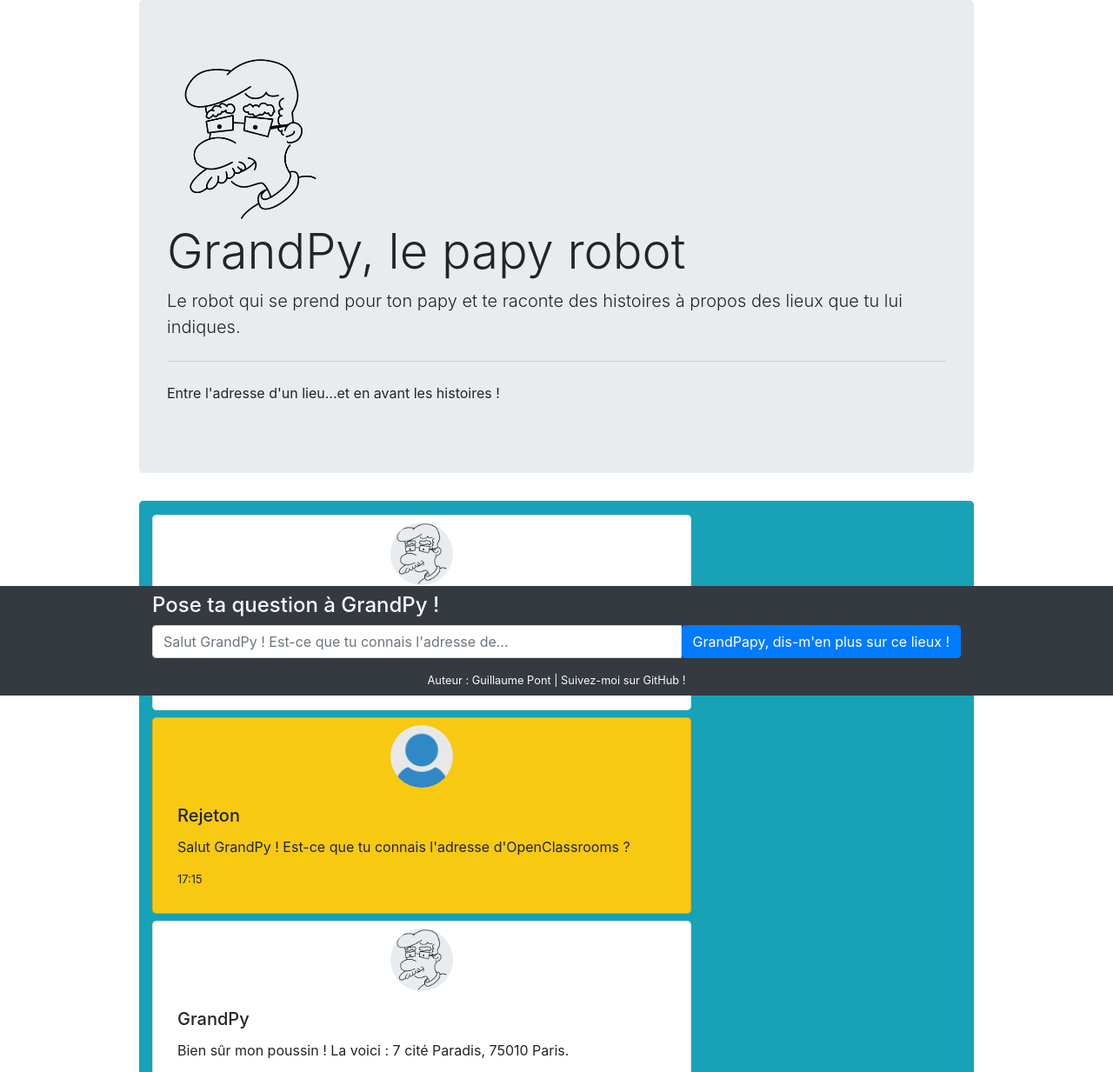
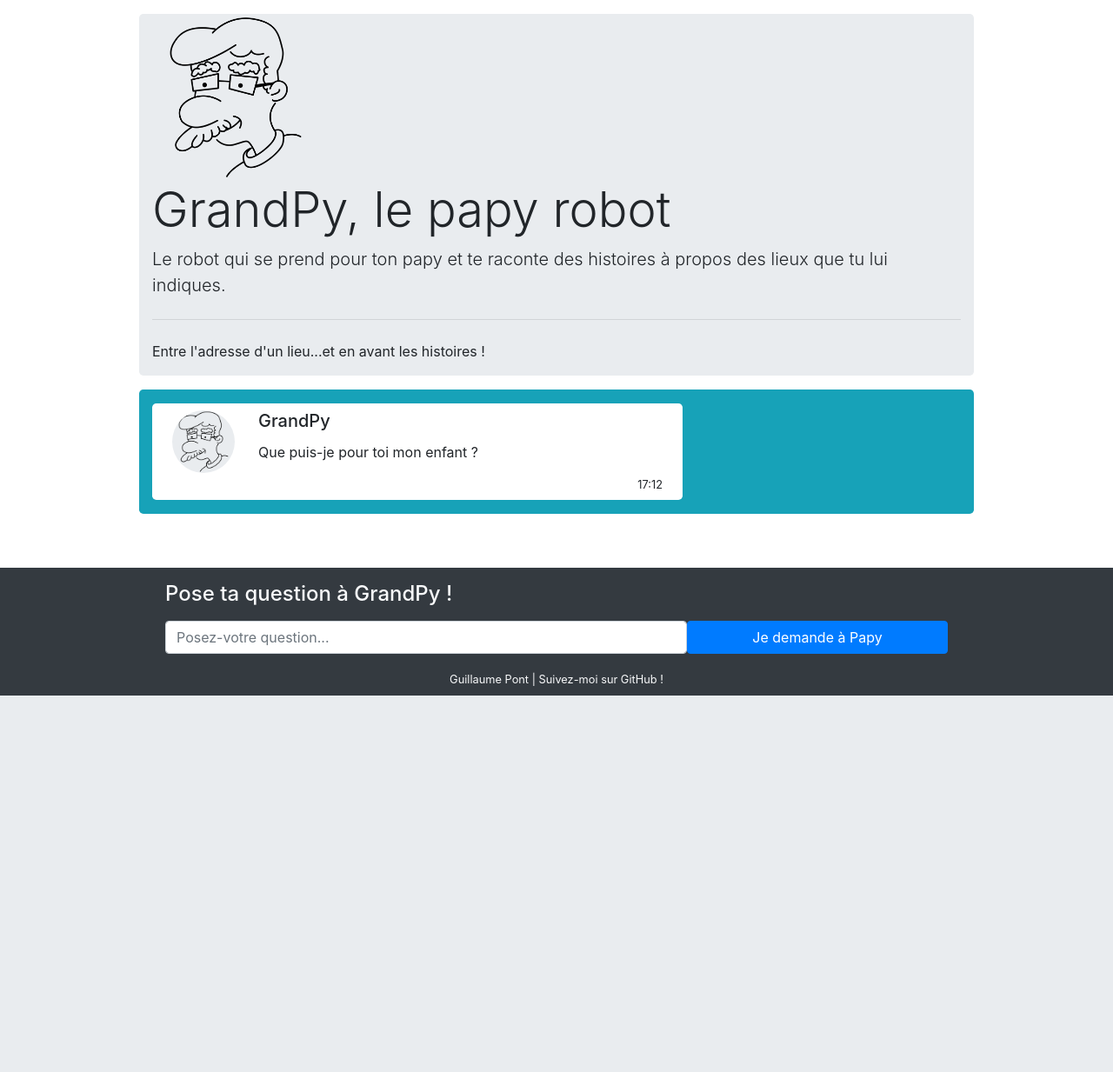
Before and after one commit to GuiThink/opc_projet7, a Flask app: page / in a window 1280 px wide. Shown: the top 1233 px of the page at 87% size. After the commit the page ends 800 px from the top, so only its background shows below. Run offline with Flask 2, Linux system fonts and the light colour scheme; some libraries are stand-ins or nearby versions.

Commit message:
Cleaned project files

```diff
--- a/bot_app/data/test.txt
+++ /dev/null
@@ -1 +0,0 @@
-je suis dans le fichier texte.
--- a/bot_app/templates/pages/index.html
+++ b/bot_app/templates/pages/index.html
@@ -5,82 +5,57 @@
 {% block content %}
     <div class="container">
         <div class="row">
-            <div class="jumbotron">
+            <div class="col" id="header">
+                <div class="row justify-content-center">
+                    <div class="col">
                         <img class="header-img" src="/static/img/papy_img.png" alt="papy-robot">
+                    </div>
+                </div>
+                <div class="row">
+                    <div class="col">
                         <h1 class="display-4">GrandPy, le papy robot</h1>
                         <p class="lead">Le robot qui se prend pour ton papy et te raconte des histoires à propos des lieux que tu lui indiques.</p>
                         <hr class="my-4">
                         <p>Entre l'adresse d'un lieu...et en avant les histoires !</p>
                     </div>
                 </div>
-        <div class="row">
-            <div class="container bg-info" id="chat-box">
-                <div class="card bot col-xs-12 col-md-8">
+            </div>
+        </div>
+        <div class="row" id="chat-wrapper">
+            <div class="col container bg-info" id="chat-box">
+                <div class="row bot-wrapper justify-content-start">
+                    <div class="col-xs-12 col-md-8 col-lg-8">
+                        <div class="row bot">
+                            <div class="col-xs-4 col-md-0 col-lg-0"></div>
+                            <div class="col-xs-4 col-md-3 col-lg-2">
                                 <img class="card-img-top" src="/static/img/papy_img.png" alt="papy-robot">
-                    <div class="card-body">
+                            </div>
+                            <div class="col-xs-4 col-md-0 col-lg-0"></div>
+                            <div class="col-xs-12 col-md-9 col-lg-10">
                                 <h5 class="card-title">GrandPy</h5>
                                 <p class="card-text">Que puis-je pour toi mon enfant ?</p>
-                        <p class="card-text time small">17:12</p>
+                                <p class="card-text bot-time small">17:12</p>
                             </div>
                         </div>
-                <div class="card user col-xs-12 col-md-8">
-                    <img class="card-img-top" src="/static/img/anonym_img.png" alt="rejeton">
-                    <div class="card-body">
-                        <h5 class="card-title">Rejeton</h5>
-                        <p class="card-text">Salut GrandPy ! Est-ce que tu connais l'adresse d'OpenClassrooms ?</p>
-                        <p class="card-text time small">17:15</p>
-                    </div>
-                </div>
-                <div class="card bot col-xs-12 col-md-8">
-                    <img class="card-img-top" src="/static/img/papy_img.png" alt="papy-robot">
-                    <div class="card-body">
-                        <h5 class="card-title">GrandPy</h5>
-                        <p class="card-text">Bien sûr mon poussin ! La voici : 7 cité Paradis, 75010 Paris.</p>
-                        <iframe id="google_map" width="100%" height="450" frameborder="0" style="border:0" src="https://www.google.com/maps/embed/v1/place?q=paris&key=AIzaSyBVNw4X-qj0cJ0fJghPTPDh2AfjNFBBcGM" allowfullscreen></iframe>
-                        <p class="card-text time small">17:16</p>
-                    </div>
-                </div>
-                <div class="card bot col-xs-12 col-md-8">
-                    <img class="card-img-top" src="/static/img/papy_img.png" alt="papy-robot">
-                    <div class="card-body">
-                        <h5 class="card-title">GrandPy</h5>
-                        <p class="card-text">...Mais t'ai-je déjà raconté l'histoire de ce quartier qui m'a vu en culottes courtes ?</p>
-                        <p class="card-text time small">17:17</p>
-                    </div>
-                </div>
-                <div class="card bot col-xs-12 col-md-8">
-                    <img class="card-img-top" src="/static/img/papy_img.png" alt="papy-robot">
-                    <div class="card-body">
-                        <h5 class="card-title">GrandPy</h5>
-                        <p class="card-text"> La cité Paradis est une voie publique située dans le 10e arrondissement de Paris. Elle est en forme de té, une branche débouche au 43 rue de Paradis, la deuxième au 57 rue d'Hauteville et la troisième en impasse.</p>
-                        <a href="#" class="btn btn-primary">En savoir plus sur Wikipedia</a>
-                        <p class="card-text time small">17:18</p>
                     </div>
                 </div>
             </div>
         </div>
         <div class="row">
-            <nav class="navbar fixed-bottom navbar-light bg-dark">
-                <div class="container">
-                    <h4 class="text-light">Pose ta question à GrandPy !</h4>
-                    <div class="input-group mb-3">
-                        <input type="text" class="form-control" placeholder="Salut GrandPy ! Est-ce que tu connais l'adresse de..." aria-label="address" aria-describedby="button-addon2">
-                        <button class="btn btn-primary" type="button" id="button-addon2">GrandPapy, dis-m'en plus sur ce lieux !</button>
+            <div class="col-xs-12 col-md-12 col-lg-12 fixed-bottom navbar-light bg-dark" id="footer">
+                <form class="form-inline container">
+                    <h4 class="col-xs-12 col-md-12 col-lg-12 text-light">Pose ta question à GrandPy !</h4>
+                    <div class="col-xs-12 col-md-12 col-lg-12 form-group my-2">
+                        <label class="sr-only" for="questionInput">Question</label>
+                        <input type="text" class="col-xs-12 col-md-8 col-lg-8 form-control" id="questionInput" placeholder="Posez-votre question...">
+                        <button type="submit" class="col-xs-12 col-md-4 col-lg-4 btn btn-primary">Je demande à Papy </button>
                     </div>
-                    <hr class="my-4">
-                    <span class="col-md-12 text-center small"><a class="text-light" href="https://github.com/GuiThink" target="_blank">Auteur : Guillaume Pont | Suivez-moi sur GitHub !</a></span>
+                    <div class="col-xs-12 col-md-12 col-lg-12 my-2 text-center">
+                        <a class="text-light small" href="https://github.com/GuiThink" target="_blank">Guillaume Pont | Suivez-moi sur GitHub !</a>
                     </div>
-            </nav>
+                </form>
             </div>
         </div>
-
-
-{#<div class="container">#}
-{#<div class="row">#}
-{#<div class="col-xs-12 col-sm-12 col-md-12">#}
-{#<iframe id="google_map" width="100%" height="450" frameborder="0" style="border:0" src="https://www.google.com/maps/embed/v1/place?q=paris&key=AIzaSyBVNw4X-qj0cJ0fJghPTPDh2AfjNFBBcGM" allowfullscreen></iframe>#}
-{#</div>#}
-{#</div>#}
-{#</div>#}
-
+        <div class="loader" id="loader"></div>
+    </div>
 {% endblock %}
--- a/bot_app/views.py
+++ b/bot_app/views.py
@@ -12,11 +12,6 @@ def home():
 @app.errorhandler(404)
 def page_not_found(error):
     return render_template('errors/404.html'), 404
-
-
-@app.route('/form')
-def sign_up():
-    return render_template('pages/form.html')
 
 
 @app.route('/user-question', methods=['POST'])
```
Also changed, not shown: bot_app/static/js/form.js (deleted, +0 -46 lines), bot_app/static/js/test.js (deleted, +0 -44 lines), bot_app/templates/pages/contact.html (deleted, +0 -14 lines), bot_app/templates/pages/form.html (deleted, +0 -61 lines), bot_app/templates/pages/index2.html (deleted, +0 -31 lines), bot_app/templates/pages/test.html (deleted, +0 -27 lines), bot_app/templates/shared/_nav.html (deleted, +0 -10 lines), bot_app/static/js/js.js (indentation only). Lines whose indentation alone changed are shown as unchanged.
